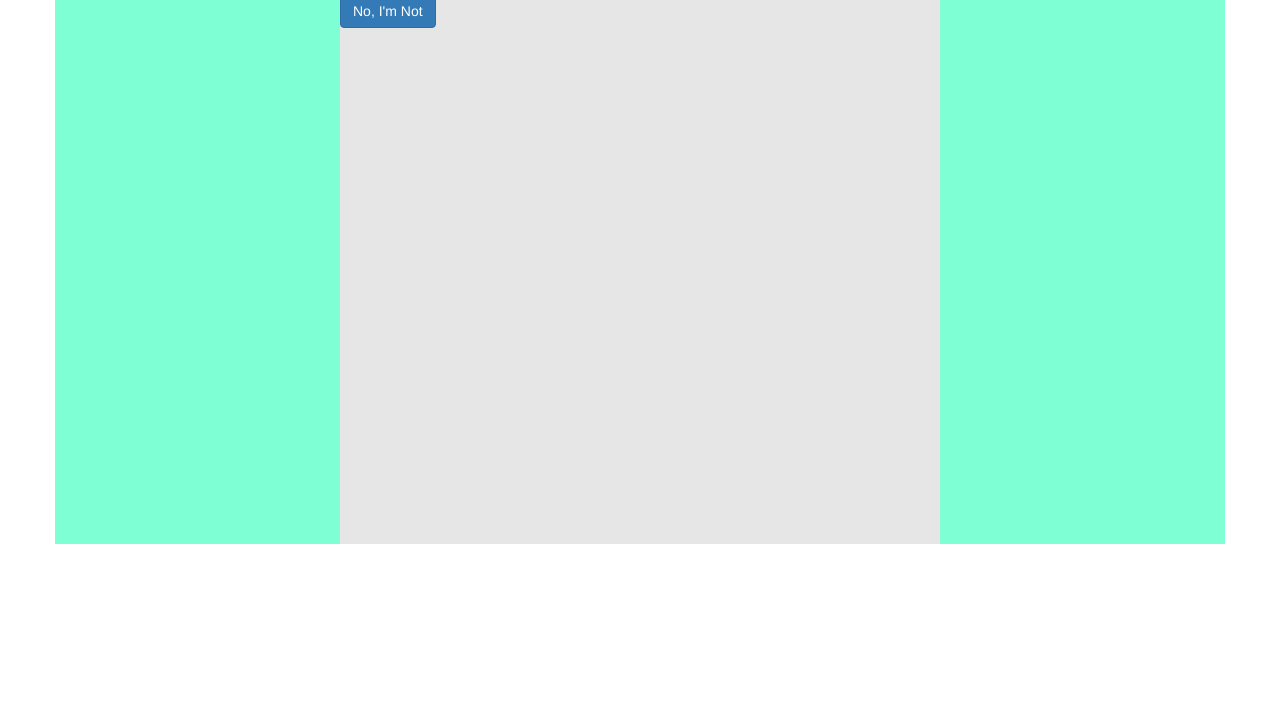
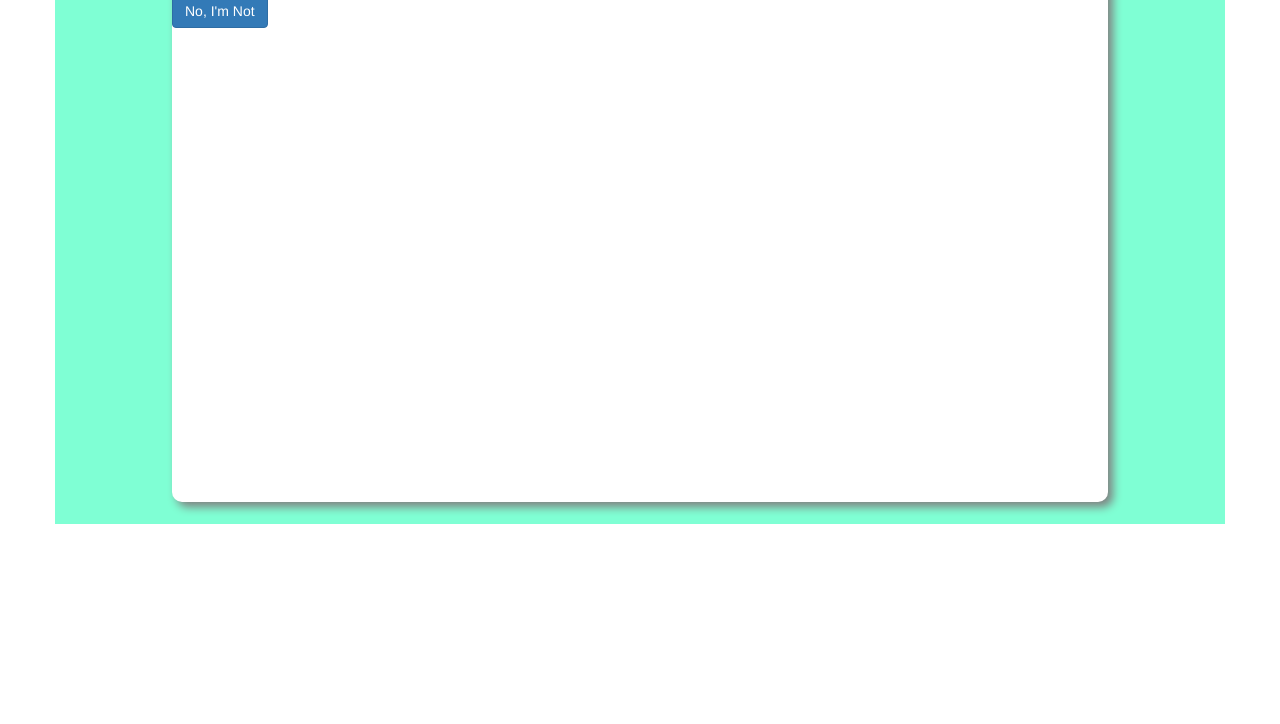
Before and after one commit to nomandhoni-cs/dumbTester, a plain HTML site: page index.html in a window 1280 px wide. Shown: the part 76-800 px from the top of the page. Drawn offline with nearby package versions, Linux system fonts and the light colour scheme.

Commit message:
Fixed container height and card height

```diff
--- a/css/style.css
+++ b/css/style.css
@@ -1,22 +1,31 @@
-.container{
+.container {
 background-color: aquamarine;
 }
 #dumb-display {
   margin: auto;
-    width: 600px;
-    background-color: rgb(231, 230, 230);
-    height: 600px;
+  background-color: white;
   position: relative;
+  border-radius: 10px;
+  box-shadow: 5px 5px 10px gray;
 }
 h1 {
   text-align: center;
 }
+/* Button Area  Start*/
 #no-btn {
   position: absolute;
-    top: 540px;
+  /* top: 540px;
   left: 540px;
+  z-index: 99999; */
 }
-  #dumb-question{
+#iam-not{
+  position: absolute;
+}
+#yes-btn{
+  position: absolute;
+}
+/* Button Area End */
+#dumb-question {
   display: none;
 }
 #dumb-answer {
--- a/index.html
+++ b/index.html
@@ -15,8 +15,8 @@
     />
   </head>
   <body>
-    <div class="container">
-      <div id="dumb-display">
+    <div class="container" id="container">
+      <div id="dumb-display" style="height : 93%">
           <div id="dumb-verify">
               <h1 id="dumb-text">I know You're Dumb!!</h1>
               <button class="btn btn-primary" id="iam-not" onclick="hideItem('dumb-verify')">No, I'm Not</button>
--- a/js/main.js
+++ b/js/main.js
@@ -2,7 +2,15 @@
 window.addEventListener("load", (event) => {
   const deviceHeight = window.screen.height;
   const deviceWidth = window.screen.width;
-  return deviceHeight, deviceWidth;
+  const containerWidth = document.getElementById('container').offsetWidth;
+  const containerHeight = document.getElementById('container').offsetHeight;
+
+document.getElementById('dumb-display').style.width = Math.floor(.8*containerWidth) + 'px';
+document.getElementById('container').style.height = deviceHeight + 'px';
+
+
+  console.log('Working');
+  return deviceHeight, deviceWidth, containerWidth, containerHeight;
 });
 
 //Random Number Generator
@@ -25,10 +33,20 @@ function hideItem(whatYouWantToHide) {
     document.getElementById("page-tittle").innerHTML = 'You are Dumb!';
   }
 };
+//Function to set Card Width
+// if (definedValue == true) {
+//   let width = document.getElementById('dumb-display').style.width = Math.floor(.8*containerWidth) + 'px';
+//   console.log('Working')
+// };
+
+// Initial Button Location
+function btnLocation(btnid){
+
+}
+
 //No Button Js
 const noButton = document.getElementById("no-btn");
 noButton.addEventListener("click", function () {
-  // const animateButton = document.getElementById("no-btn");
   let leftPosition = getRandomInt(0, 250);
   let topPosition = getRandomInt(65, 270);
   noButton.style.top = topPosition + "px";
```
Lines whose indentation alone changed are shown as unchanged.
